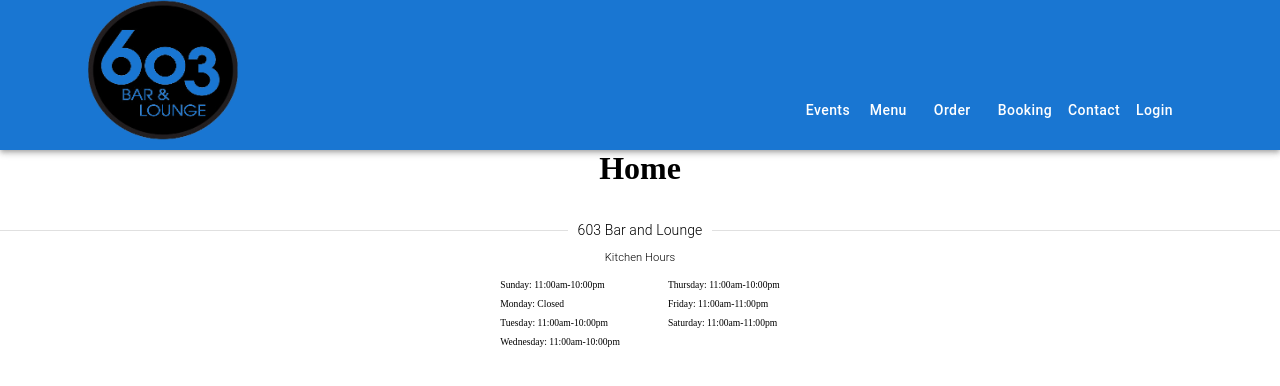
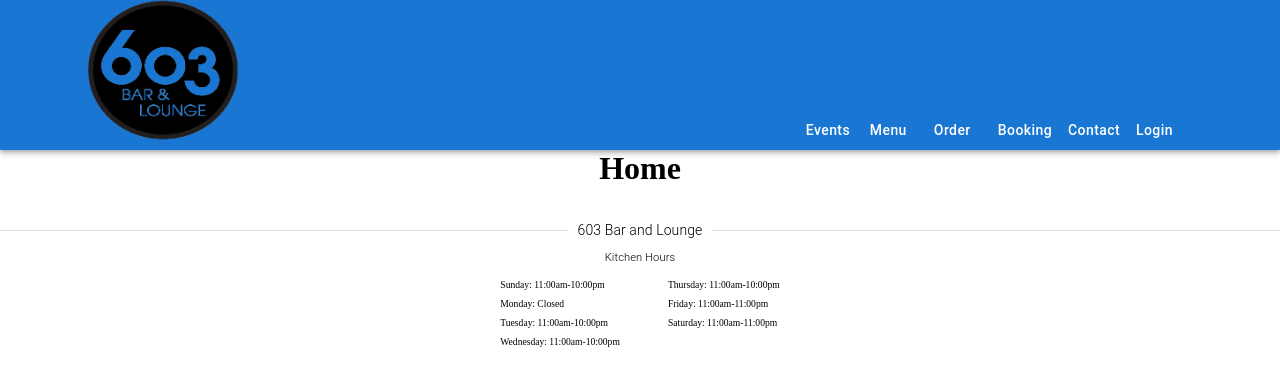
Before and after one commit to TimL94/BlockBudsters, a React (Vite) app in the folder client/: page / in a window 1280 px wide. Shown: the top 386 px of the page. Built offline with nearby package versions, Linux system fonts and the light colour scheme.

Commit message:
more margin fixes

```diff
--- a/client/src/components/Navbar.jsx
+++ b/client/src/components/Navbar.jsx
@@ -11,13 +11,11 @@ import {
   List,
   Divider,
   ListItem,
-  ListItemButton,
   ListItemIcon,
   ListItemText
 } from '@mui/material';
 import {
   Menu as MenuIcon,
-  Nightlife as NightlifeIcon,
   RestaurantMenu as RestarauntMenuIcon,
   Event as EventIcon,
   LocalPizza as PizzaIcon,
@@ -183,7 +181,7 @@ function ResponsiveAppBar() {
                 display: { xs: 'flex', md: 'none' },
                 flexGrow: 0,
                 mt:-5,
-                mb:-5,
+                mb:-4,
                 ml:-2
               }}
             >
@@ -197,7 +195,7 @@ function ResponsiveAppBar() {
                 {DrawerList}
               </Drawer>
             </Box>
-            <Box sx={{ flexGrow: 1, display: { xs: 'none', lg: 'flex', justifyContent: 'flex-end' }}}>
+            <Box sx={{ flexGrow: 1, display: { xs: 'none', lg: 'flex', justifyContent: 'flex-end', alignItems: 'flex-end' }, mt:5}}>
               {pages.map((page) => (
                 <Button
                   key={page}
```
